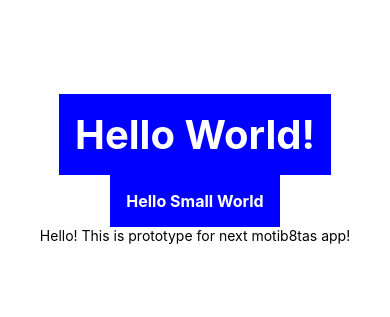
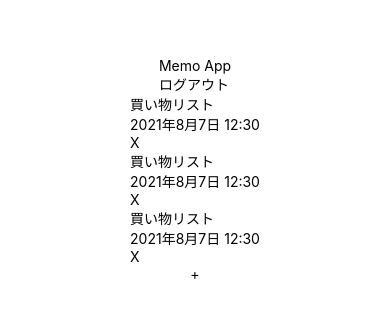
Before and after one commit to tomoyaki/MemoApp, a React Native app: screen / in a window 390 px wide. Shown: the part 253-570 px from the top of the page. Built offline with nearby package versions, Linux system fonts and the light colour scheme.

Commit message:
Markup App.jsx

```diff
--- a/App.jsx
+++ b/App.jsx
@@ -1,17 +1,49 @@
-import { StatusBar } from 'expo-status-bar';
 import React from 'react';
 import { StyleSheet, Text, View } from 'react-native';
-
-import Hello from './src/components/Hello';
 
 export default function App() {
   return (
     <View style={styles.container}>
-      <Hello bang>World</Hello>
-      <Hello style={{ fontSize: 16 }}>Small World</Hello>
-      <Text>Hello! This is prototype for next motib8tas app!</Text>
-      {/* eslint-disable-next-line */}
-      <StatusBar style="auto" />
+      <View>
+        <View>
+          <Text>Memo App</Text>
+          <Text>ログアウト</Text>
+        </View>
+      </View>
+
+      <View>
+        <View>
+          <View>
+            <Text>買い物リスト</Text>
+            <Text>2021年8月7日 12:30</Text>
+          </View>
+          <View>
+            <Text>X</Text>
+          </View>
+        </View>
+        <View>
+          <View>
+            <Text>買い物リスト</Text>
+            <Text>2021年8月7日 12:30</Text>
+          </View>
+          <View>
+            <Text>X</Text>
+          </View>
+        </View>
+        <View>
+          <View>
+            <Text>買い物リスト</Text>
+            <Text>2021年8月7日 12:30</Text>
+          </View>
+          <View>
+            <Text>X</Text>
+          </View>
+        </View>
+      </View>
+
+      <View>
+        <Text>+</Text>
+      </View>
     </View>
   );
 }
```
